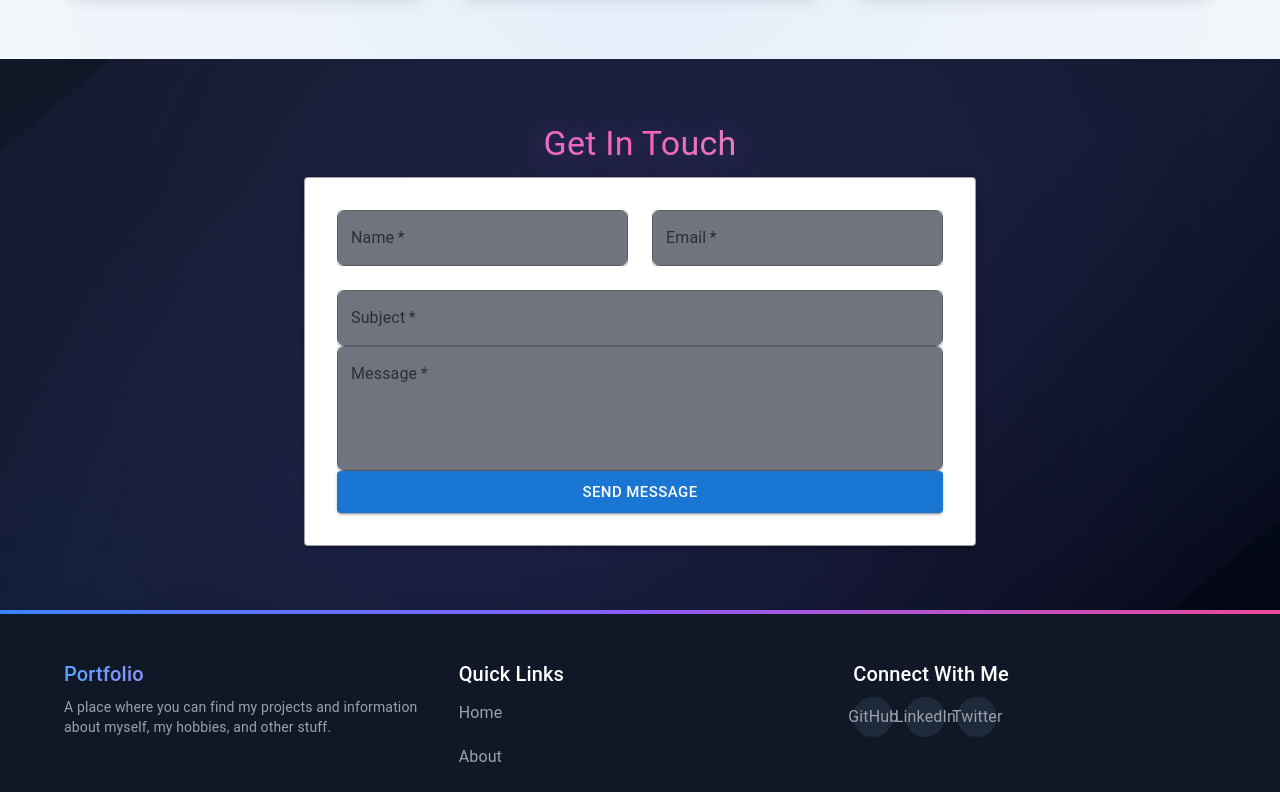
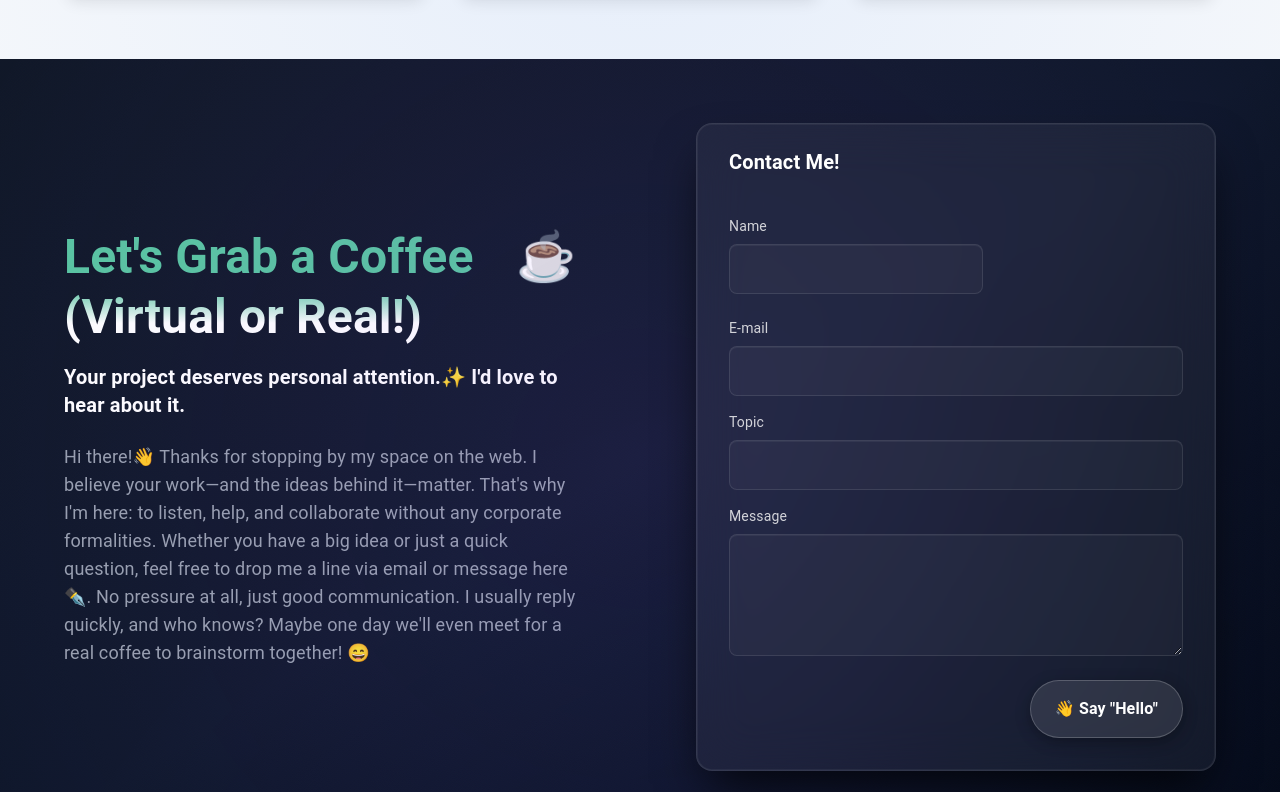
Before and after one commit to PSylwester/Portfolio, a React (Vite) app: page / in a window 1280 px wide. Shown: the part 1260-2052 px from the top of the page. Built offline with nearby package versions, Linux system fonts and the light colour scheme.

Commit message:
update contact-form section styles #2

```diff
--- a/src/components/ContactForm.css
+++ b/src/components/ContactForm.css
@@ -1,8 +1,9 @@
-/* === Contact Form Styles - Modern Dark Theme === */
+/* === Contact Form Styles - Glassmorphism Dark Theme === */
 @reference "tailwindcss";
 
 .contact-section {
   @apply relative overflow-hidden bg-gradient-to-br from-gray-900 via-slate-900 to-gray-950;
+  min-height: 100vh;
 }
 
 /* Animated background glow effect */
@@ -14,9 +15,9 @@
   width: 200%;
   height: 200%;
   background:
-    radial-gradient(circle at center, rgba(139, 92, 246, 0.15) 0%, transparent 60%),
-    radial-gradient(circle at 80% 20%, rgba(59, 130, 246, 0.1) 0%, transparent 40%);
-  animation: rotateGlow 15s linear infinite;
+    radial-gradient(circle at center, rgba(139, 92, 246, 0.1) 0%, transparent 50%),
+    radial-gradient(circle at 80% 20%, rgba(59, 130, 246, 0.08) 0%, transparent 40%);
+  animation: rotateGlow 20s linear infinite;
   pointer-events: none;
 }
 
@@ -29,90 +30,152 @@
   }
 }
 
-.contact-title {
-  @apply text-3xl md:text-4xl font-bold bg-gradient-to-r from-purple-400 via-pink-400 to-teal-400 bg-clip-text text-transparent relative z-10;
-  text-shadow: 0 0 30px rgba(167, 139, 250, 0.3);
+.contact-content-wrapper {
+  display: flex;
+  flex-direction: column;
+  gap: 1.5rem;
 }
 
-.contact-form-paper {
-  @apply bg-gray-800/40 backdrop-blur-xl rounded-2xl shadow-2xl border border-gray-700/50 overflow-hidden relative z-10;
+@media (min-width: 1024px) {
+  .contact-content-wrapper {
+    flex-direction: row;
+    align-items: center;
+    justify-content: space-between;
+    gap: 3rem;
+  }
+}
+
+.contact-text-content {
+  text-align: left;
+}
+
+.contact-heading {
+  @apply text-4xl md:text-5xl font-bold leading-tight text-white mb-2;
+}
+.contact-heading-span {
+  color: #ffffff;
+  background: linear-gradient(to bottom, #59c5a1 50%, #ffffff 80%);
+  -webkit-background-clip: text;
+  background-clip: text;
+  -webkit-text-fill-color: transparent;
+}
+.contact-subheading {
+  @apply text-xl font-semibold text-white;
+}
+
+.contact-description {
+  @apply text-lg text-gray-400 mt-6;
+}
+
+/* Form container with glassmorphism */
+.contact-form-container {
+  position: relative;
+  width: 100%;
+  max-width: 520px;
+}
+
+.contact-form-glass {
+  @apply bg-white/5 backdrop-blur-xl rounded-2xl shadow-2xl border border-white/10 overflow-hidden;
   box-shadow:
-    0 25px 50px -12px rgba(0, 0, 0, 0.7),
+    0 25px 50px -12px rgba(0, 0, 0, 0.8),
     0 0 0 1px rgba(255, 255, 255, 0.05) inset;
   transition: all 0.4s cubic-bezier(0.4, 0, 0.2, 1);
 }
 
-/* Animated gradient border with glow */
-.contact-form-paper::before {
-  content: '';
-  position: absolute;
-  inset: -2px;
-  background: linear-gradient(90deg, #7c3aed, #db2777, #14b8a6, #7c3aed);
-  background-size: 200% 200%;
-  border-radius: inherit;
-  z-index: -1;
-  opacity: 0;
-  transition: opacity 0.4s ease;
-  animation: gradientShift 3s ease infinite;
+.contact-form-glass:hover {
+  transform: translateY(-4px);
+  box-shadow:
+    0 30px 60px -12px rgba(0, 0, 0, 0.9),
+    0 0 40px rgba(139, 92, 246, 0.15);
 }
 
-@keyframes gradientShift {
-  0%,
-  100% {
-    background-position: 0% 50%;
-  }
-  50% {
-    background-position: 100% 50%;
-  }
+.contact-form-header {
+  padding: 1.5rem 2rem 1rem;
 }
 
-.contact-form-paper:hover::before {
-  opacity: 0.3;
+.contact-form-title {
+  @apply text-xl font-semibold text-white mb-0;
 }
 
-.contact-form-paper:hover {
-  transform: translateY(-4px);
-  box-shadow:
-    0 30px 60px -12px rgba(0, 0, 0, 0.8),
-    0 0 40px rgba(124, 58, 237, 0.2);
+.contact-form-grid {
+  display: grid;
+  grid-template-columns: repeat(2, 1fr);
+  gap: 1rem;
+  margin-bottom: 1.5rem;
 }
 
-/* Modern dark input fields with floating label effect */
-.contact-input {
-  @apply bg-gray-900/60 border-gray-600/50 text-gray-100 placeholder-gray-500
-         hover:border-purple-500/50 focus:border-purple-500 focus:ring-2 focus:ring-purple-500/30
-         transition-all duration-300 rounded-lg;
-  box-shadow: inset 0 1px 0 rgba(255, 255, 255, 0.05);
+.contact-input-group {
+  display: flex;
+  flex-direction: column;
+  padding-left: 2rem;
+  padding-right: 2rem;
 }
 
-.contact-input:hover {
+.contact-label {
+  @apply block text-sm text-gray-300 mb-2;
+  font-size: 0.875rem;
+  color: rgba(255, 255, 255, 0.8);
+}
+
+.contact-input-field {
+  @apply bg-white/5 border-white/10 text-white placeholder-transparent
+         hover:border-white/20 focus:border-purple-400/50 focus:ring-2 focus:ring-purple-400/30
+         transition-all duration-300 rounded-lg px-4 py-3;
+  box-shadow: inset 0 1px 0 rgba(255, 255, 255, 0.05);
+  border: 1px solid rgba(255, 255, 255, 0.1);
+  background: rgba(255, 255, 255, 0.03);
+}
+
+.contact-input-field:hover {
   box-shadow:
     inset 0 1px 0 rgba(255, 255, 255, 0.05),
-    0 0 0 1px rgba(139, 92, 246, 0.3);
+    0 0 0 1px rgba(255, 255, 255, 0.2);
 }
 
-.contact-input:focus {
+.contact-input-field:focus {
   box-shadow:
     inset 0 1px 0 rgba(255, 255, 255, 0.05),
     0 0 0 1px rgba(139, 92, 246, 0.5),
-    0 0 20px rgba(139, 92, 246, 0.2);
+    0 0 20px rgba(139, 92, 246, 0.15);
+  border-color: rgba(139, 92, 246, 0.5);
 }
 
-/* Modern dark submit button with glow */
+.contact-textarea {
+  resize: vertical;
+  min-height: 120px;
+}
+
+/* Submit button with glassmorphism */
 .contact-submit-btn {
-  @apply bg-purple-600 hover:bg-purple-700
-         text-white font-semibold py-3 px-6 rounded-xl transition-all duration-300
-         transform hover:scale-105 shadow-lg hover:shadow-purple-500/50
-         border border-transparent hover:border-purple-400/50;
-  box-shadow: 0 4px 15px rgba(124, 58, 237, 0.4);
+  margin-bottom: 2rem;
+  margin-right: 2rem;
+  @apply bg-white/10 hover:bg-white/20
+         text-white font-semibold py-4 px-6 rounded-full transition-all duration-300
+         transform hover:scale-105 shadow-lg border border-white/20;
+  box-shadow: 0 4px 15px rgba(0, 0, 0, 0.3);
 }
 
 .contact-submit-btn:hover {
   box-shadow:
-    0 6px 25px rgba(124, 58, 237, 0.5),
-    0 0 40px rgba(139, 92, 246, 0.3);
+    0 6px 25px rgba(0, 0, 0, 0.4),
+    0 0 40px rgba(139, 92, 246, 0.2);
 }
 
 .contact-submit-btn:active {
   transform: scale(0.98);
 }
+
+/* Responsive adjustments */
+@media (max-width: 768px) {
+  .contact-form-container {
+    max-width: 100%;
+  }
+
+  .contact-form-grid {
+    grid-template-columns: 1fr;
+  }
+
+  .contact-heading {
+    @apply text-3xl;
+  }
+}
--- a/src/components/ContactForm.tsx
+++ b/src/components/ContactForm.tsx
@@ -1,5 +1,5 @@
-import React, { useState } from 'react';
-import { Box, Typography, Container, TextField, Button, Paper } from '@mui/material';
+import React from 'react';
+import { Container } from '@mui/material';
 import './ContactForm.css';
 
 interface ContactFormProps {
@@ -15,74 +15,105 @@ export const ContactForm: React.FC<ContactFormProps> = ({ onSubmit }) => {
   };
 
   return (
-    <section className="contact-section py-16 bg-white">
-      <Container maxWidth="lg" className="px-4">
-        <Typography
-          variant="h4"
-          gutterBottom
-          component="h2"
-          className="contact-title text-center mb-12"
+    <section className="contact-section relative overflow-hidden">
+      <Container maxWidth="lg" className="px-4 py-16">
+        <div className="contact-content-wrapper flex flex-col lg:flex-row items-center gap-12">
+          {/* Left side - Text content */}
+          <div className="contact-text-content text-left max-w-lg">
+            <div className="contact-heading text-4xl md:text-5xl font-bold leading-tight flex">
+              <span className="contact-heading-span">Let's Grab a Coffee (Virtual or Real!)</span>
+              <span className="inline-block">☕</span>
+            </div>
+            <p className="contact-subheading mt-4 text-gray-300 text-lg">
+              Your project deserves personal attention.✨ I'd love to hear about it.
+            </p>
+            <p className="contact-description mt-6 text-gray-400">
+              Hi there!👋 Thanks for stopping by my space on the web. I believe your work—and the
+              ideas behind it—matter. That's why I'm here: to listen, help, and collaborate without
+              any corporate formalities. Whether you have a big idea or just a quick question, feel
+              free to drop me a line via email or message here ✒️. No pressure at all, just good
+              communication. I usually reply quickly, and who knows? Maybe one day we'll even meet
+              for a real coffee to brainstorm together! 😄
+            </p>
+          </div>
+
+          {/* Right side - Form */}
+          <form
+            onSubmit={handleSubmit}
+            className="contact-form-container relative z-10 w-full max-w-md"
           >
-          Get In Touch
-        </Typography>
+            <div className="contact-form-glass">
+              <div className="contact-form-header mb-6">
+                <h3 className="contact-form-title text-xl font-semibold text-white">Contact Me!</h3>
+              </div>
 
-        <Paper elevation={3} className="contact-form-paper max-w-2xl mx-auto">
-          <form onSubmit={handleSubmit} className="space-y-6 p-8">
-            <div className="grid grid-cols-1 md:grid-cols-2 gap-6">
-              <TextField
-                fullWidth
-                label="Name"
-                name="name"
+              <div className="contact-form-grid grid grid-cols-2 gap-4 mb-4">
+                <div className="contact-input-group">
+                  <label
+                    htmlFor="firstName"
+                    className="contact-label block text-sm text-gray-300 mb-2"
+                  >
+                    Name
+                  </label>
+                  <input
+                    type="text"
+                    id="firstName"
+                    name="firstName"
                     required
-                variant="outlined"
-                size="medium"
-                className="contact-input"
+                    className="contact-input-field"
+                    placeholder=" "
                   />
-              <TextField
-                fullWidth
-                label="Email"
+                </div>
+              </div>
+
+              <div className="contact-input-group mb-4">
+                <label htmlFor="email" className="contact-label block text-sm text-gray-300 mb-2">
+                  E-mail
+                </label>
+                <input
+                  type="email"
+                  id="email"
                   name="email"
-                type="email"
                   required
-                variant="outlined"
-                size="medium"
-                className="contact-input"
+                  className="contact-input-field"
+                  placeholder=" "
                 />
               </div>
 
-            <TextField
-              fullWidth
-              label="Subject"
-              name="subject"
+              <div className="contact-input-group mb-4">
+                <label htmlFor="topic" className="contact-label block text-sm text-gray-300 mb-2">
+                  Topic
+                </label>
+                <input
+                  type="text"
+                  id="topic"
+                  name="topic"
+                  className="contact-input-field"
+                  placeholder=" "
+                />
+              </div>
+
+              <div className="contact-input-group mb-6">
+                <label htmlFor="message" className="contact-label block text-sm text-gray-300 mb-2">
+                  Message
+                </label>
+                <textarea
+                  id="message"
+                  name="message"
                   required
-              variant="outlined"
-              size="medium"
-              className="contact-input"
-            />
-
-            <TextField
-              fullWidth
-              label="Message"
-              name="message"
-              multiline
                   rows={4}
-              required
-              variant="outlined"
-              size="medium"
-              className="contact-input"
-            />
-
-            <Button
-              type="submit"
-              variant="contained"
-              size="large"
-              fullWidth
-              className="contact-submit-btn mt-6"
-            >
-              Send Message
-            </Button>
+                  className="contact-input-field contact-textarea"
+                  placeholder=" "
+                ></textarea>
+              </div>
+              <div className="flex justify-end">
+                <button type="submit" className="contact-submit-btn">
+                  👋 Say "Hello"
+                </button>
+              </div>
+            </div>
           </form>
-        </Paper>
+        </div>
       </Container>
     </section>
   );
```
Lines whose indentation alone changed are shown as unchanged.
